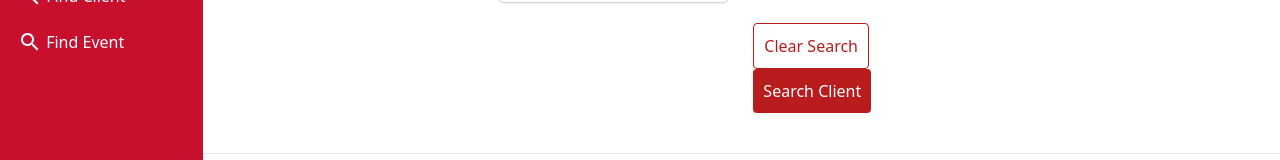
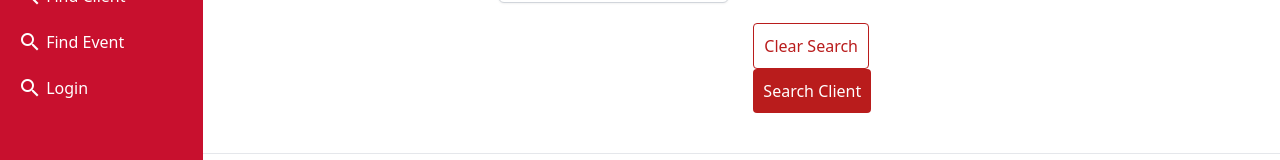
Before and after one commit to CIS-Spring-2023/project-group-7-cis4339-25825, a Vue app in the folder frontend/: page /findclient in a window 1280 px wide. Shown: the part 295-455 px from the top of the page. Built offline with nearby package versions, Linux system fonts and the light colour scheme; no server answers.

Commit message:
Update App.vue
Added login link to navigation

```diff
--- a/frontend/src/App.vue
+++ b/frontend/src/App.vue
@@ -75,6 +75,16 @@ export default {
                 Find Event
               </router-link>
             </li>
+            <li>
+              <router-link to="/login">
+                <span
+                  style="position: relative; top: 6px"
+                  class="material-icons"
+                  >search</span
+                >
+                Login
+              </router-link>
+            </li>
           </ul>
         </nav>
       </header>
```
